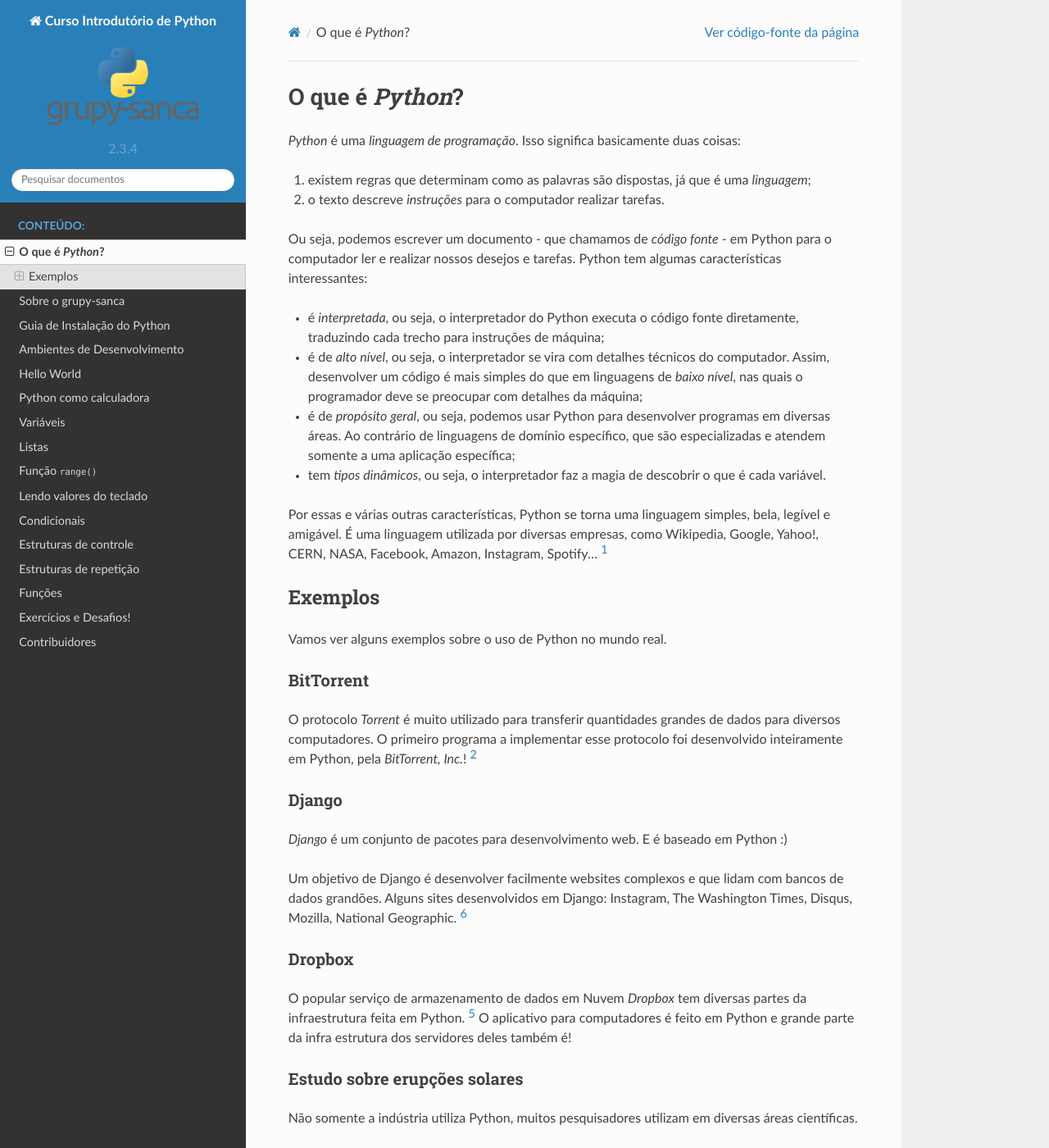
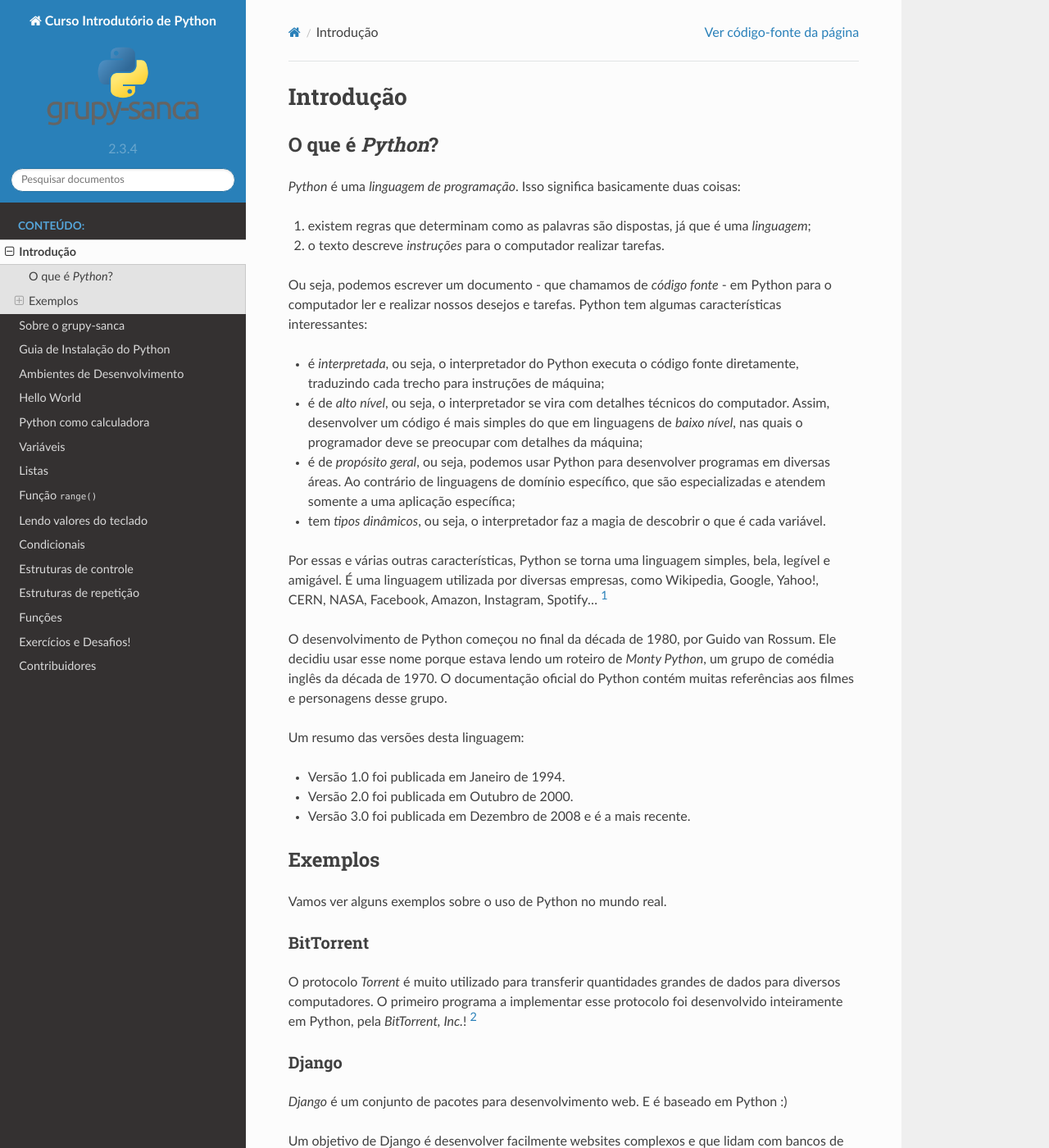
Before and after one commit to grupy-sanca/curso-python, a Sphinx documentation site: the page built from source/introducao.rst, in a window 1280 px wide and 1400 px high. Shown: the whole window at 82% size. Built offline with Sphinx 7.4.7 and the Read the Docs theme 2.0.0, drawn with Linux system fonts in a browser that asks for light colours.

Commit message:
Add historieta do Python
Add Rossum to spell checker

```diff
--- a/new_words_spell_checker.txt
+++ b/new_words_spell_checker.txt
@@ -47,6 +47,7 @@
 Pylestras
 Python
 Rondinelly
+Rossum
 SEnC
 Sims
 source
--- a/source/introducao.rst
+++ b/source/introducao.rst
@@ -1,11 +1,8 @@
+Introdução
+==========
+
 O que é *Python*?
-=================
-
-.. colocar aqui uma motivação sobre pq python é foda!
-
-   Histórico resumido da linguagem
-
-   pq usar python?
+-----------------
 
 *Python* é uma *linguagem de programação*. Isso significa basicamente duas coisas:
 
@@ -24,6 +21,16 @@
 * tem *tipos dinâmicos*, ou seja, o interpretador faz a magia de descobrir o que é cada variável.
 
 Por essas e várias outras características, Python se torna uma linguagem simples, bela, legível e amigável. É uma linguagem utilizada por diversas empresas, como  Wikipedia, Google, Yahoo!, CERN, NASA, Facebook, Amazon, Instagram, Spotify... [1]_
+
+O desenvolvimento de Python começou no final da década de 1980, por Guido van Rossum. Ele decidiu usar esse nome porque estava lendo um roteiro de *Monty Python*, um grupo de comédia inglês da década de 1970. O documentação oficial do Python contém muitas referências aos filmes e personagens desse grupo.
+
+Um resumo das versões desta linguagem:
+
+- Versão 1.0 foi publicada em Janeiro de 1994.
+
+- Versão 2.0 foi publicada em Outubro de 2000.
+
+- Versão 3.0 foi publicada em Dezembro de 2008 e é a mais recente.
 
 
 Exemplos
```
